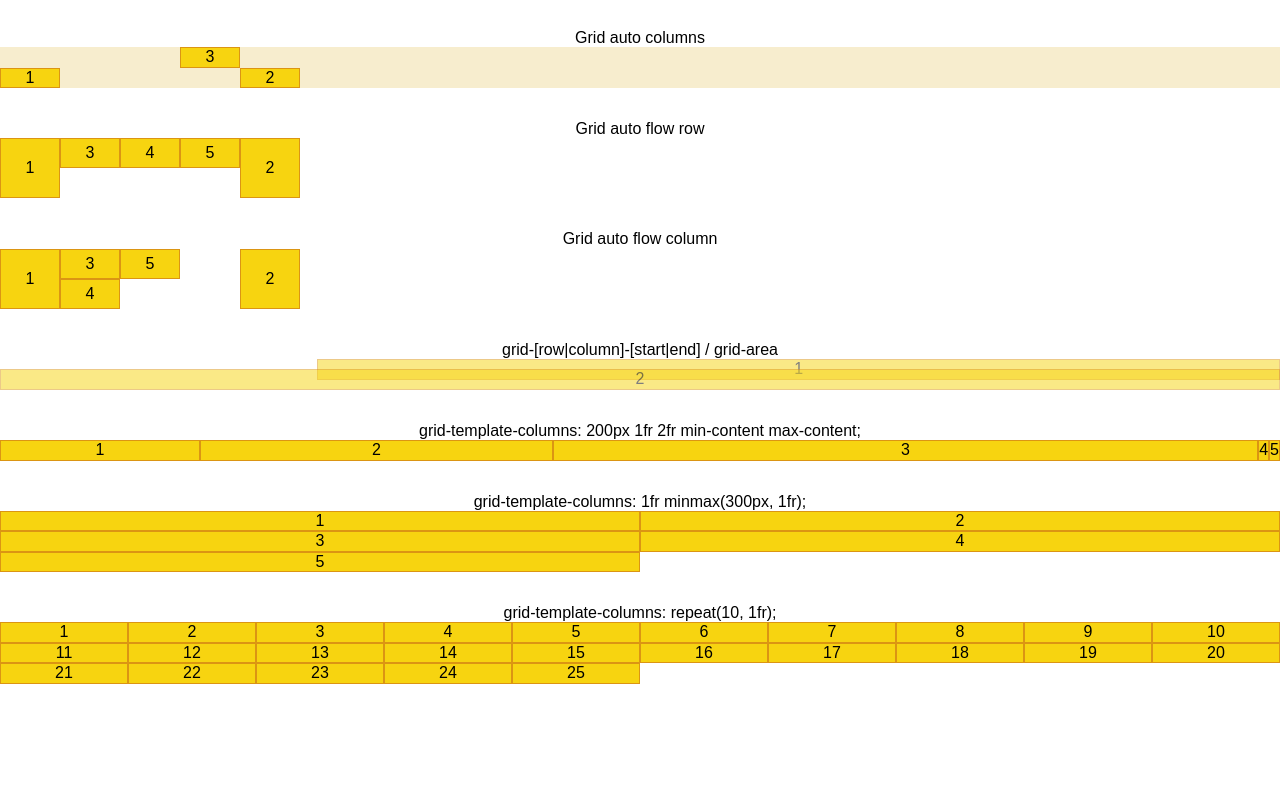
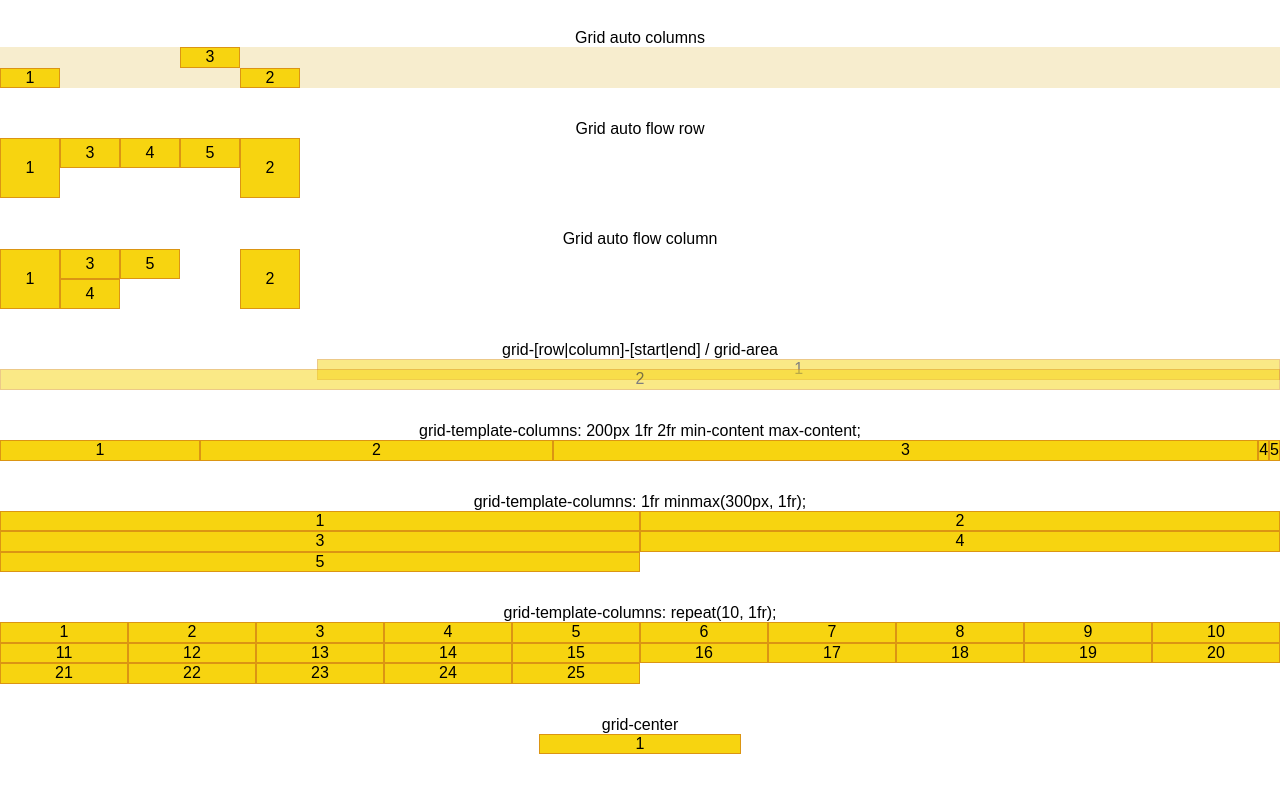
Before and after one commit to luismartinezs/learn-css, a plain HTML site: page grid/index.html in a window 1280 px wide. Shown: the part 952-1738 px from the top of the page. Before the commit the page ends 1668 px from the top, so only its background shows below. Drawn offline with nearby package versions, Linux system fonts and the light colour scheme.

Commit message:
Center grid depending on number of children

```diff
--- a/grid/index.html
+++ b/grid/index.html
@@ -49,6 +49,10 @@
     <div data-n="5" class="grid minmax"></div>
     <div>grid-template-columns: repeat(10, 1fr);</div>
     <div data-n="25" class="grid repeat"></div>
+    <div>grid-center</div>
+    <div class="flex-center">
+      <div data-n="1" class="grid center"></div>
+    </div>
     <script src="script.js"></script>
   </body>
 </html>
--- a/grid/style.css
+++ b/grid/style.css
@@ -1,6 +1,22 @@
 body {
   text-align: center;
   font-family: sans-serif;
+  margin: auto;
+}
+
+.mx-auto {
+  margin: 0 auto;
+}
+
+.w-full {
+  width: 100%;
+}
+
+.flex-center {
+  display: flex;
+  width: 100%;
+  justify-content: center;
+  align-items: center;
 }
 
 .grid {
@@ -179,3 +195,11 @@ body {
 .grid.repeat {
   grid-template-columns: repeat(10, 1fr);
 }
+
+.grid.center {
+  grid-template-columns: repeat(3, min-content);
+}
+
+.grid.center > * {
+  width: 200px;
+}
```
